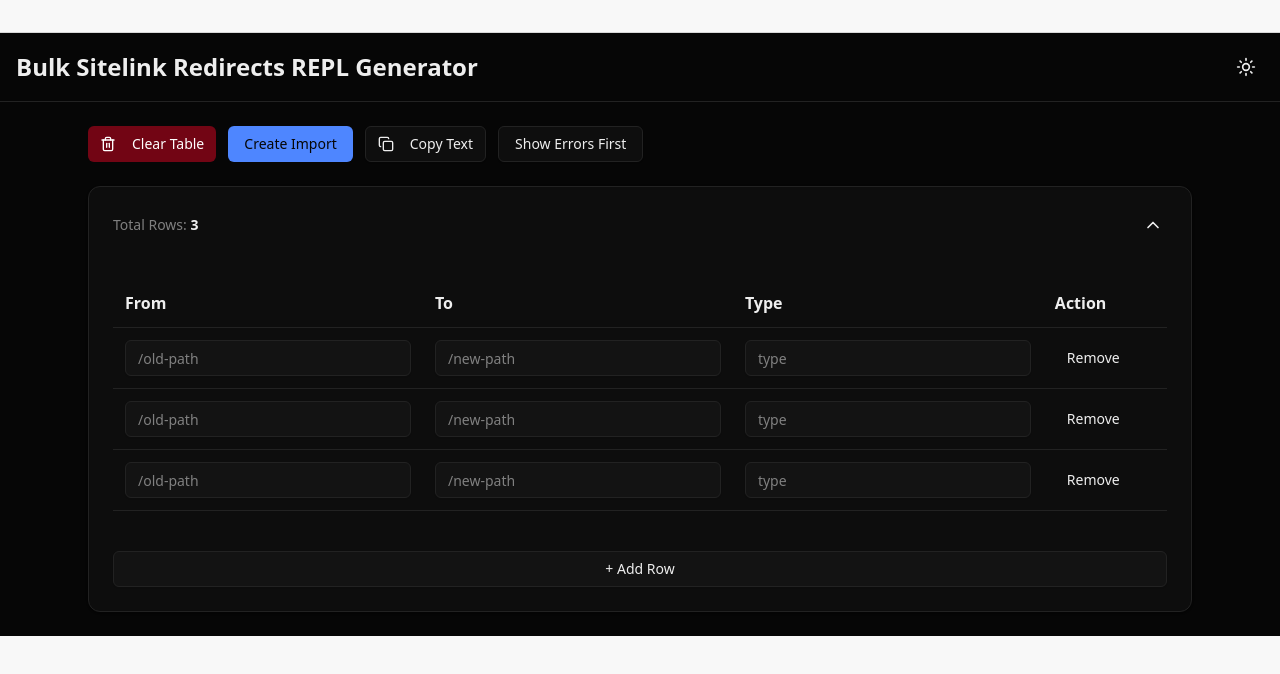
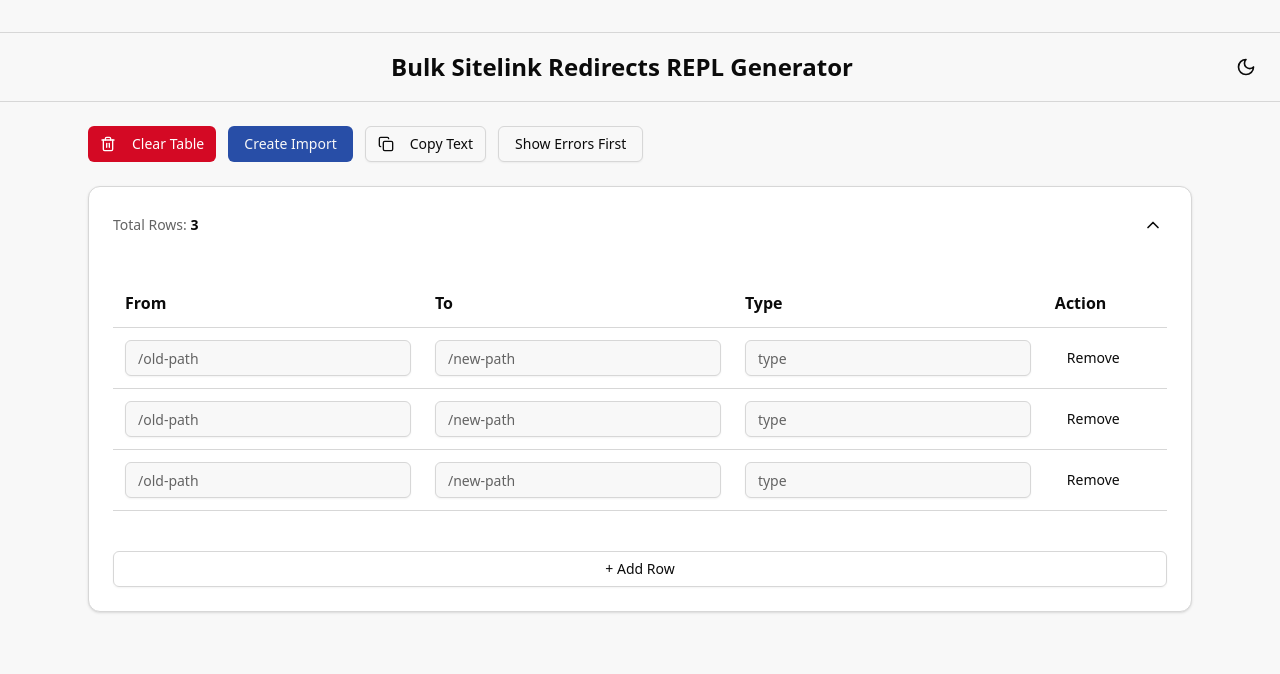
Before and after one commit to fherrera0210/repl-generator, a Next.js app in the folder repl-gen/: page /dashboard in a window 1280 px wide. Shown: the top 674 px of the page. Built offline with nearby package versions, Linux system fonts and the light colour scheme.

Commit message:
Layout minor detail

```diff
--- a/repl-gen/app/(protected)/dashboard/page.tsx
+++ b/repl-gen/app/(protected)/dashboard/page.tsx
@@ -16,7 +16,7 @@ const isValidPath = (path: string) => {
 
 export default function App() {
   const { toast } = useToast()
-  const [theme, setTheme] = useState<"light" | "dark">("dark")
+  const [theme, setTheme] = useState<"light" | "dark">("light")
   const [isProcessing, setIsProcessing] = useState(false)
   const [isTableExpanded, setIsTableExpanded] = useState(true)
   const [isScriptExpanded, setIsScriptExpanded] = useState(true)
@@ -536,7 +536,7 @@ function insertRedirects(source){
       <div className="bg-background text-foreground">
         {/* Header with Theme Toggle */}
         <div className="flex justify-between items-center p-4 border-b border-border">
-          <h1 className="text-2xl font-bold">Bulk Sitelink Redirects REPL Generator</h1>
+          <h1 className="mx-auto text-2xl font-bold">Bulk Sitelink Redirects REPL Generator</h1>
           <button
             onClick={toggleTheme}
             className="p-2 rounded-lg hover:bg-accent transition-colors"
```
Also changed, not shown: 2 other files (tests, documents, lock files or other folders).
